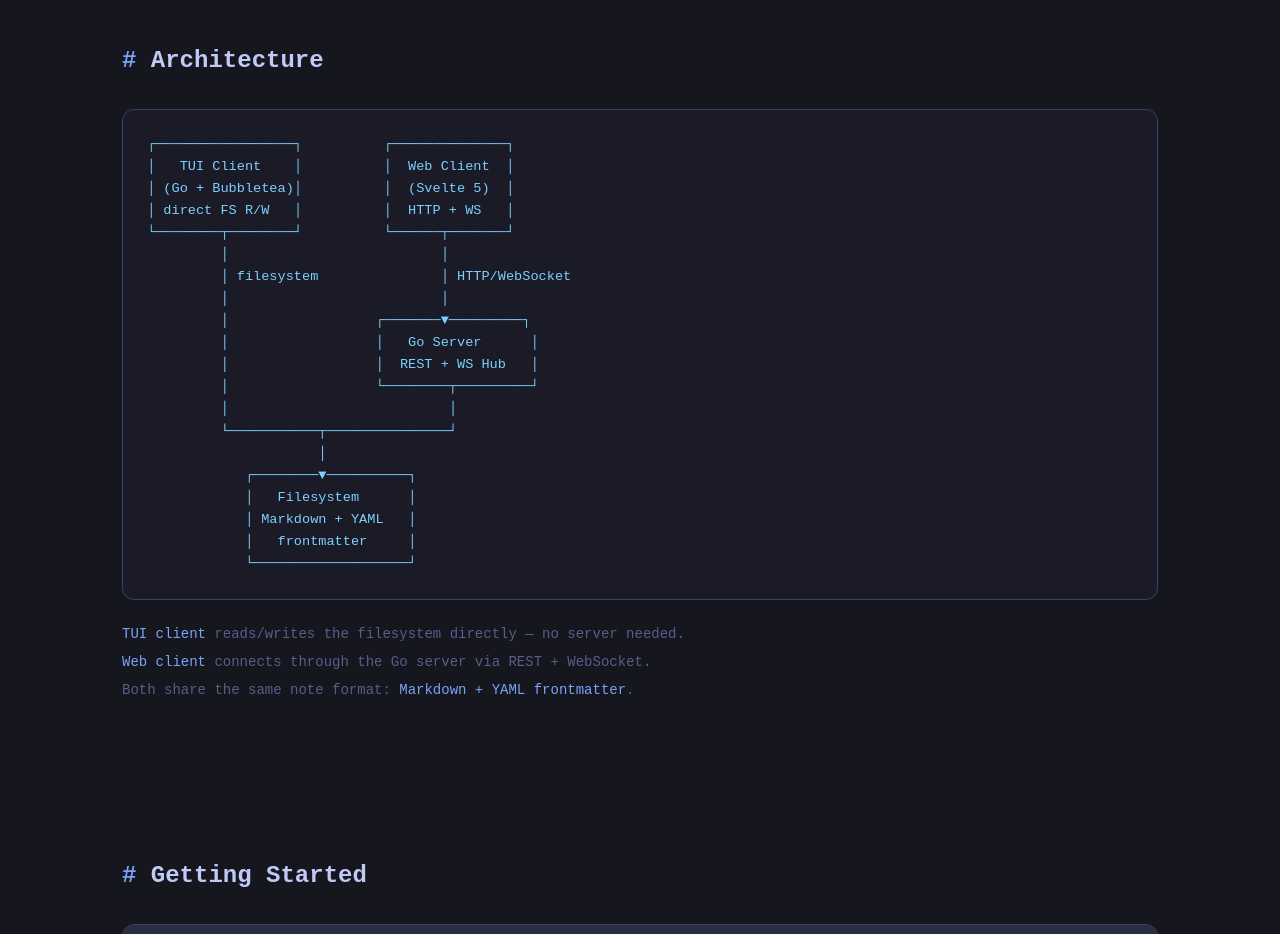
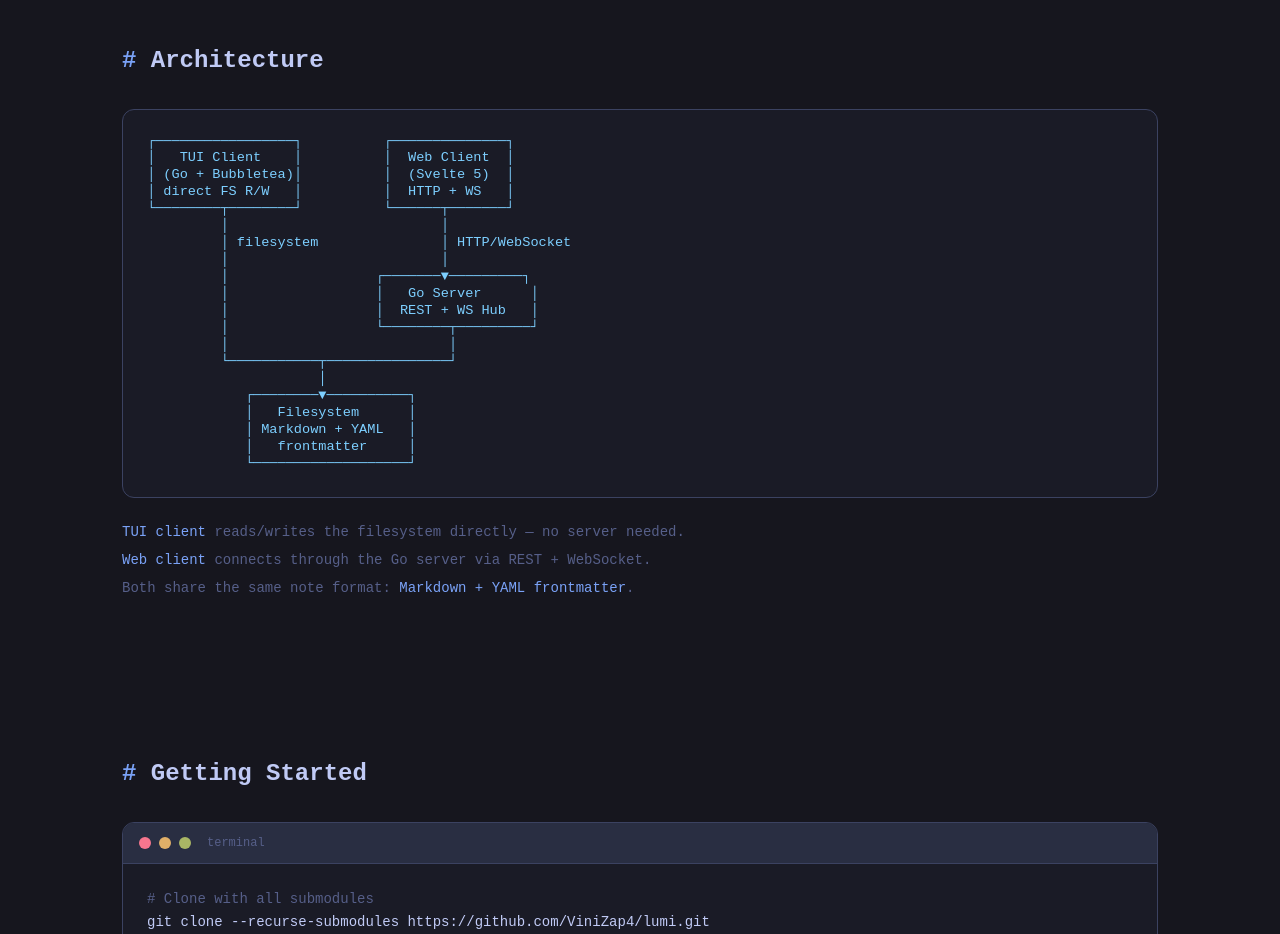
Before and after one commit to ViniZap4/lumi-site, a Svelte app: page / in a window 1280 px wide. Shown: the part 2060-2994 px from the top of the page. Built offline with nearby package versions, Linux system fonts and the light colour scheme.

Commit message:
fix: architecture diagram line-height for box-drawing chars

```diff
--- a/src/App.svelte
+++ b/src/App.svelte
@@ -200,7 +200,7 @@
     </h2>
     <div class="rounded-xl border p-6 overflow-x-auto mb-6"
       style="border-color: var(--color-border); background: var(--color-background);">
-      <pre class="whitespace-pre leading-relaxed" style="font-size: clamp(0.55rem, 1.4vw, 0.85rem); color: var(--color-accent);">{architectureDiagram}</pre>
+      <pre class="whitespace-pre leading-tight" style="font-size: clamp(0.55rem, 1.4vw, 0.85rem); color: var(--color-accent);">{architectureDiagram}</pre>
     </div>
     <div class="flex flex-col gap-2">
       <p class="text-sm" style="color: var(--color-text-dim);">
```
